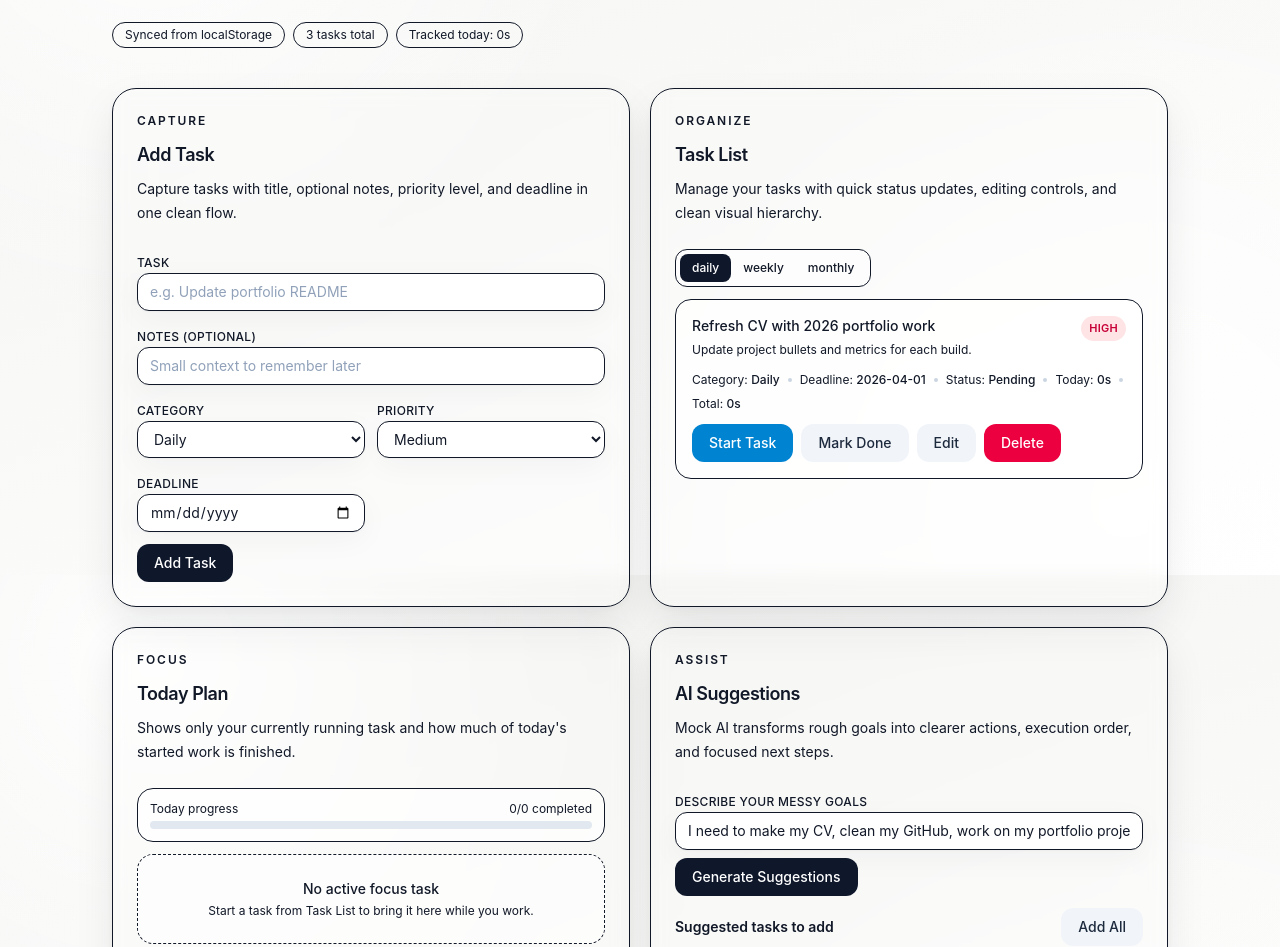
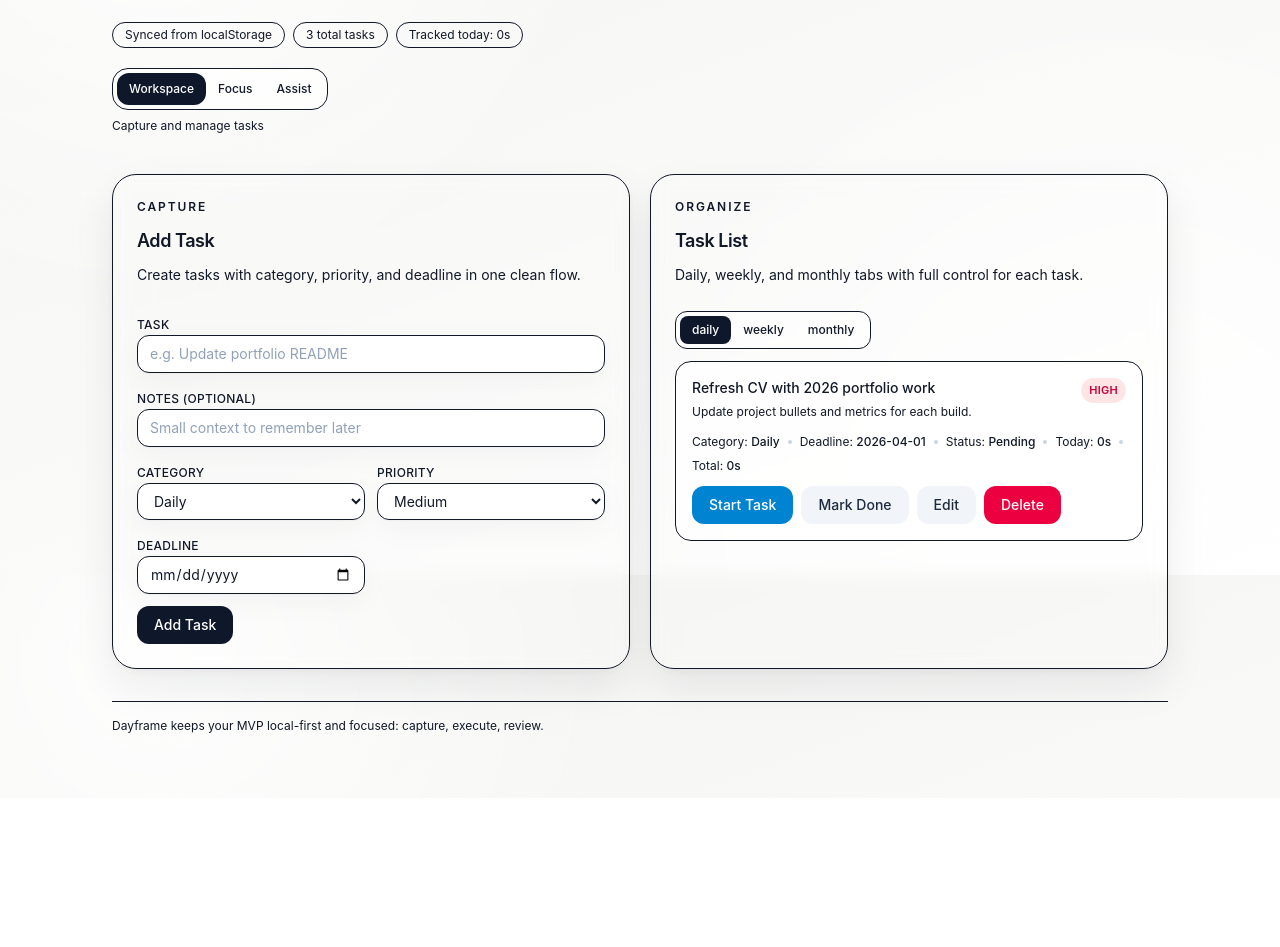
Before and after one commit to StamatiAndrei222/DayFrame, a Next.js app: page / in a window 1280 px wide. Shown: the part 225-1172 px from the top of the page. After the commit the page ends 1023 px from the top, so only its background shows below. Built offline with nearby package versions, Linux system fonts and the light colour scheme.

Commit message:
Restructure app into Workspace/Focus/Assist views with focus-first execution flow

```diff
--- a/app/page.tsx
+++ b/app/page.tsx
@@ -13,14 +13,15 @@ export default function Home() {
     deleteTask,
     updateTask,
     activeTimerTaskId,
+    focusTaskIdsToday,
+    focusTasksToday,
     startTaskTimer,
     pauseTaskTimer,
     getTaskTodaySeconds,
     getTaskTotalSeconds,
     dailyHistory,
-    focusTask,
-    focusTaskTodaySeconds,
     focusProgress,
+    focusSummary,
   } = useTasks();
 
   return (
@@ -33,14 +34,15 @@ export default function Home() {
       onDeleteTask={deleteTask}
       onUpdateTask={updateTask}
       activeTimerTaskId={activeTimerTaskId}
+      focusTaskIdsToday={focusTaskIdsToday}
+      focusTasksToday={focusTasksToday}
       onStartTaskTimer={startTaskTimer}
       onPauseTaskTimer={pauseTaskTimer}
       getTaskTodaySeconds={getTaskTodaySeconds}
       getTaskTotalSeconds={getTaskTotalSeconds}
       dailyHistory={dailyHistory}
-      focusTask={focusTask}
-      focusTaskTodaySeconds={focusTaskTodaySeconds}
       focusProgress={focusProgress}
+      focusSummary={focusSummary}
     />
   );
 }
--- a/components/layout/AppShell.tsx
+++ b/components/layout/AppShell.tsx
@@ -1,14 +1,18 @@
+"use client";
+
+import { useState } from "react";
+
 import { AISuggestionsPanel } from "@/components/ai/AISuggestionsPanel";
 import { SectionCard } from "@/components/dashboard/SectionCard";
-import type { DailyHistory } from "@/hooks/useTasks";
+import type { DailyHistory, FocusProgress, FocusSummary } from "@/hooks/useTasks";
 import { TodayPlan } from "@/components/planner/TodayPlan";
 import { AddTaskForm } from "@/components/tasks/AddTaskForm";
 import { TaskList } from "@/components/tasks/TaskList";
 import { TimeHistoryCalendar } from "@/components/tracking/TimeHistoryCalendar";
 import { formatDuration } from "@/lib/time";
+import { cn } from "@/lib/utils";
 import type { Task } from "@/types/task";
 import type { TaskCadence, TaskPriority } from "@/types/task";
-import type { FocusProgress } from "@/hooks/useTasks";
 
 type AppShellProps = {
   tasks: Task[];
@@ -33,14 +37,15 @@ type AppShellProps = {
     },
   ) => void;
   activeTimerTaskId: string | null;
+  focusTaskIdsToday: string[];
+  focusTasksToday: Task[];
   onStartTaskTimer: (taskId: string) => void;
   onPauseTaskTimer: () => void;
   getTaskTodaySeconds: (taskId: string) => number;
   getTaskTotalSeconds: (taskId: string) => number;
   dailyHistory: DailyHistory[];
-  focusTask: Task | null;
-  focusTaskTodaySeconds: number;
   focusProgress: FocusProgress;
+  focusSummary: FocusSummary;
   stats: {
     total: number;
     completed: number;
@@ -51,6 +56,26 @@ type AppShellProps = {
   };
 };
 
+type AppView = "workspace" | "focus" | "assist";
+
+const viewConfig: { id: AppView; label: string; description: string }[] = [
+  {
+    id: "workspace",
+    label: "Workspace",
+    description: "Capture and manage tasks",
+  },
+  {
+    id: "focus",
+    label: "Focus",
+    description: "Run active tasks and track progress",
+  },
+  {
+    id: "assist",
+    label: "Assist",
+    description: "Turn rough goals into actionable tasks",
+  },
+];
+
 export function AppShell({
   tasks,
   isHydrated,
@@ -60,18 +85,21 @@ export function AppShell({
   onDeleteTask,
   onUpdateTask,
   activeTimerTaskId,
+  focusTaskIdsToday,
+  focusTasksToday,
   onStartTaskTimer,
   onPauseTaskTimer,
   getTaskTodaySeconds,
   getTaskTotalSeconds,
   dailyHistory,
-  focusTask,
-  focusTaskTodaySeconds,
   focusProgress,
+  focusSummary,
 }: AppShellProps) {
+  const [activeView, setActiveView] = useState<AppView>("workspace");
+
   return (
     <div className="relative mx-auto flex w-full max-w-6xl flex-1 flex-col px-5 py-8 sm:px-8 sm:py-12 lg:px-12 lg:py-16">
-      <header className="max-w-3xl space-y-5 opacity-0 animate-[fade-up_520ms_var(--ease-standard)_forwards] motion-reduce:opacity-100 motion-reduce:animate-none">
+      <header className="max-w-4xl space-y-5 opacity-0 animate-[fade-up_520ms_var(--ease-standard)_forwards] motion-reduce:opacity-100 motion-reduce:animate-none">
         <p className="inline-flex items-center rounded-full border border-[--card-border] bg-[--card] px-3 py-1 text-xs font-medium tracking-wide text-[--muted] shadow-[var(--shadow-soft)]">
           Dayframe v1 • Local-first MVP
         </p>
@@ -80,28 +108,53 @@ export function AppShell({
             Plan your day with calm clarity.
           </h1>
           <p className="max-w-2xl text-sm leading-7 text-[--text-secondary] sm:text-base">
-            Dayframe transforms overwhelming goals into prioritized tasks, a focused daily plan,
-            and clear suggestions for what to do next.
+            Dayframe transforms overwhelming goals into prioritized tasks, focused execution, and
+            clear next actions.
           </p>
         </div>
+
         <div className="flex flex-wrap gap-2">
           <p className="rounded-full border border-[--card-border] bg-[--card] px-3 py-1 text-xs text-[--text-secondary]">
             {isHydrated ? "Synced from localStorage" : "Loading local workspace..."}
           </p>
           <p className="rounded-full border border-[--card-border] bg-[--card] px-3 py-1 text-xs text-[--text-secondary]">
-            {stats.total} tasks total
+            {stats.total} total tasks
           </p>
           <p className="rounded-full border border-[--card-border] bg-[--card] px-3 py-1 text-xs text-[--text-secondary]">
             Tracked today: {formatDuration(stats.trackedTodaySeconds)}
           </p>
         </div>
+
+        <div className="space-y-2">
+          <div className="inline-flex w-full rounded-2xl border border-[--card-border] bg-white/70 p-1 sm:w-auto">
+            {viewConfig.map((view) => (
+              <button
+                key={view.id}
+                type="button"
+                onClick={() => setActiveView(view.id)}
+                className={cn(
+                  "flex-1 rounded-xl px-3 py-2 text-xs font-medium transition sm:flex-none",
+                  activeView === view.id
+                    ? "bg-slate-900 text-white"
+                    : "text-[--text-secondary] hover:bg-white",
+                )}
+              >
+                {view.label}
+              </button>
+            ))}
+          </div>
+          <p className="text-xs text-[--text-secondary]">
+            {viewConfig.find((view) => view.id === activeView)?.description}
+          </p>
+        </div>
       </header>
 
+      {activeView === "workspace" ? (
         <main className="mt-10 grid gap-5 md:grid-cols-2">
           <SectionCard
             title="Add Task"
             eyebrow="Capture"
-          description="Capture tasks with title, optional notes, priority level, and deadline in one clean flow."
+            description="Create tasks with category, priority, and deadline in one clean flow."
             className="[--card-delay:90ms]"
           >
             <AddTaskForm onAddTask={onAddTask} />
@@ -110,7 +163,7 @@ export function AppShell({
           <SectionCard
             title="Task List"
             eyebrow="Organize"
-          description="Manage your tasks with quick status updates, editing controls, and clean visual hierarchy."
+            description="Daily, weekly, and monthly tabs with full control for each task."
             className="[--card-delay:150ms]"
           >
             <TaskList
@@ -119,49 +172,65 @@ export function AppShell({
               onDelete={onDeleteTask}
               onUpdate={onUpdateTask}
               activeTimerTaskId={activeTimerTaskId}
+              focusTaskIdsToday={focusTaskIdsToday}
               getTaskTodaySeconds={getTaskTodaySeconds}
               getTaskTotalSeconds={getTaskTotalSeconds}
               onStartTimer={onStartTaskTimer}
               onPauseTimer={onPauseTaskTimer}
             />
           </SectionCard>
+        </main>
+      ) : null}
 
+      {activeView === "focus" ? (
+        <main className="mt-10 grid gap-5 md:grid-cols-2">
           <SectionCard
-          title="Today Plan"
-          eyebrow="Focus"
-          description="Shows only your currently running task and how much of today's started work is finished."
-          className="[--card-delay:210ms]"
+            title="Today Focus"
+            eyebrow="Execute"
+            description="Shows tasks started today. Control timer, edit, finish, and monitor progress."
+            className="md:col-span-2 [--card-delay:90ms]"
           >
             <TodayPlan
-            focusTask={focusTask}
-            focusTaskTodaySeconds={focusTaskTodaySeconds}
+              focusTasksToday={focusTasksToday}
               focusProgress={focusProgress}
-            onPauseTask={onPauseTaskTimer}
-            onCompleteTask={onToggleTaskCompletion}
+              focusSummary={focusSummary}
+              activeTimerTaskId={activeTimerTaskId}
+              onStartTimer={onStartTaskTimer}
+              onPauseTimer={onPauseTaskTimer}
+              onToggleComplete={onToggleTaskCompletion}
+              onDeleteTask={onDeleteTask}
+              onUpdateTask={onUpdateTask}
+              getTaskTodaySeconds={getTaskTodaySeconds}
+              getTaskTotalSeconds={getTaskTotalSeconds}
             />
-        </SectionCard>
-
-        <SectionCard
-          title="AI Suggestions"
-          eyebrow="Assist"
-          description="Mock AI transforms rough goals into clearer actions, execution order, and focused next steps."
-          className="[--card-delay:270ms]"
-        >
-          <AISuggestionsPanel tasks={tasks} onAddTask={onAddTask} />
           </SectionCard>
 
           <SectionCard
             title="Daily History"
             eyebrow="Calendar"
-          description="Visual chart for each day showing task-by-task time and completion."
-          className="md:col-span-2 [--card-delay:330ms]"
+            description="Visual chart by day and by task: tracked time and completion status."
+            className="md:col-span-2 [--card-delay:150ms]"
           >
             <TimeHistoryCalendar history={dailyHistory} />
           </SectionCard>
         </main>
+      ) : null}
+
+      {activeView === "assist" ? (
+        <main className="mt-10 grid gap-5">
+          <SectionCard
+            title="AI Assist"
+            eyebrow="Plan"
+            description="Generate practical suggestions, edit them, and add directly into your workflow."
+            className="[--card-delay:90ms]"
+          >
+            <AISuggestionsPanel tasks={tasks} onAddTask={onAddTask} />
+          </SectionCard>
+        </main>
+      ) : null}
 
       <footer className="mt-8 border-t border-[--card-border] pt-4 text-xs text-[--text-secondary]">
-        Dayframe is local-first for MVP reliability. AI suggestions are deterministic mock logic for portfolio demo.
+        Dayframe keeps your MVP local-first and focused: capture, execute, review.
       </footer>
     </div>
   );
--- a/components/planner/TodayPlan.tsx
+++ b/components/planner/TodayPlan.tsx
@@ -1,37 +1,56 @@
-import { Button } from "@/components/ui/Button";
+import { TaskItem } from "@/components/tasks/TaskItem";
+import type { FocusProgress, FocusSummary } from "@/hooks/useTasks";
 import { formatDuration } from "@/lib/time";
-import { cn } from "@/lib/utils";
-import type { FocusProgress } from "@/hooks/useTasks";
-import type { Task, TaskPriority } from "@/types/task";
+import type { Task, TaskCadence, TaskPriority } from "@/types/task";
 
 type TodayPlanProps = {
-  focusTask: Task | null;
-  focusTaskTodaySeconds: number;
+  focusTasksToday: Task[];
   focusProgress: FocusProgress;
-  onPauseTask: () => void;
-  onCompleteTask: (taskId: string) => void;
-};
-
-const priorityBadgeStyles: Record<TaskPriority, string> = {
-  high: "bg-rose-100 text-rose-700",
-  medium: "bg-amber-100 text-amber-700",
-  low: "bg-slate-100 text-slate-700",
+  focusSummary: FocusSummary;
+  activeTimerTaskId: string | null;
+  onStartTimer: (taskId: string) => void;
+  onPauseTimer: () => void;
+  onToggleComplete: (taskId: string) => void;
+  onDeleteTask: (taskId: string) => void;
+  onUpdateTask: (
+    taskId: string,
+    input: {
+      title?: string;
+      notes?: string;
+      cadence?: TaskCadence;
+      priority?: TaskPriority;
+      deadline?: string;
+    },
+  ) => void;
+  getTaskTodaySeconds: (taskId: string) => number;
+  getTaskTotalSeconds: (taskId: string) => number;
 };
 
 export function TodayPlan({
-  focusTask,
-  focusTaskTodaySeconds,
+  focusTasksToday,
   focusProgress,
-  onPauseTask,
-  onCompleteTask,
+  focusSummary,
+  activeTimerTaskId,
+  onStartTimer,
+  onPauseTimer,
+  onToggleComplete,
+  onDeleteTask,
+  onUpdateTask,
+  getTaskTodaySeconds,
+  getTaskTotalSeconds,
 }: TodayPlanProps) {
   return (
     <div className="space-y-3">
-      <div className="space-y-1 rounded-2xl border border-[--card-border] bg-white/70 px-3 py-3">
-        <div className="flex items-center justify-between text-xs text-[--text-secondary]">
-          <p>Today progress</p>
+      <div className="space-y-2 rounded-2xl border border-[--card-border] bg-white/70 px-3 py-3">
+        <div className="flex flex-wrap items-center justify-between gap-2 text-xs text-[--text-secondary]">
           <p>
-            {focusProgress.completedToday}/{focusProgress.startedToday || 0} completed
+            Progress: {focusProgress.completedToday}/{focusProgress.startedToday || 0} completed
+          </p>
+          <p>
+            Focus time today:{" "}
+            <span className="font-semibold text-[--text-primary]">
+              {formatDuration(focusSummary.totalTrackedSeconds)}
+            </span>
           </p>
         </div>
         <div className="h-2 w-full rounded-full bg-slate-200">
@@ -40,44 +59,36 @@ export function TodayPlan({
             style={{ width: `${focusProgress.percent}%` }}
           />
         </div>
+        <p className="text-[11px] text-[--text-secondary]">
+          Active now:{" "}
+          <span className="font-medium text-[--text-primary]">{focusSummary.activeCount}</span>
+        </p>
       </div>
 
-      {!focusTask ? (
+      {focusTasksToday.length === 0 ? (
         <div className="rounded-2xl border border-dashed border-[--card-border] bg-white/60 px-4 py-6 text-center">
-          <p className="text-sm font-medium text-[--text-primary]">No active focus task</p>
+          <p className="text-sm font-medium text-[--text-primary]">No focus tasks yet</p>
           <p className="mt-1 text-xs text-[--text-secondary]">
-            Start a task from Task List to bring it here while you work.
+            Start a daily task to move it automatically into Focus.
           </p>
         </div>
       ) : (
-        <article className="space-y-2 rounded-2xl border border-[--card-border] bg-white/80 px-3 py-3">
-          <div className="flex items-start justify-between gap-2">
-            <p className="text-sm font-semibold text-[--text-primary]">{focusTask.title}</p>
-            <span
-              className={cn(
-                "rounded-full px-2 py-1 text-[11px] font-semibold uppercase tracking-wide",
-                priorityBadgeStyles[focusTask.priority],
-              )}
-            >
-              {focusTask.priority}
-            </span>
-          </div>
-          <p className="text-xs text-[--text-secondary]">
-            Running now · {formatDuration(focusTaskTodaySeconds)} tracked today
-          </p>
-          <div className="flex flex-wrap gap-2">
-            <Button className="bg-sky-600 hover:bg-sky-500" onClick={onPauseTask} type="button">
-              Pause
-            </Button>
-            <Button
-              className="bg-slate-900"
-              onClick={() => onCompleteTask(focusTask.id)}
-              type="button"
-            >
-              Mark Done
-            </Button>
-          </div>
-        </article>
+        <ul className="space-y-3">
+          {focusTasksToday.map((task) => (
+            <TaskItem
+              key={task.id}
+              task={task}
+              onToggleComplete={onToggleComplete}
+              onDelete={onDeleteTask}
+              onUpdate={onUpdateTask}
+              isTimerRunning={activeTimerTaskId === task.id}
+              trackedTodaySeconds={getTaskTodaySeconds(task.id)}
+              trackedTotalSeconds={getTaskTotalSeconds(task.id)}
+              onStartTimer={onStartTimer}
+              onPauseTimer={onPauseTimer}
+            />
+          ))}
+        </ul>
       )}
     </div>
   );
--- a/hooks/useTasks.ts
+++ b/hooks/useTasks.ts
@@ -40,6 +40,11 @@ export type FocusProgress = {
   percent: number;
 };
 
+export type FocusSummary = {
+  totalTrackedSeconds: number;
+  activeCount: number;
+};
+
 type UseTasksResult = {
   tasks: Task[];
   isHydrated: boolean;
@@ -62,9 +67,10 @@ type UseTasksResult = {
   getTaskTodaySeconds: (taskId: string) => number;
   getTaskTotalSeconds: (taskId: string) => number;
   dailyHistory: DailyHistory[];
-  focusTask: Task | null;
-  focusTaskTodaySeconds: number;
+  focusTasksToday: Task[];
+  focusTaskIdsToday: string[];
   focusProgress: FocusProgress;
+  focusSummary: FocusSummary;
 };
 
 const ONE_DAY_MS = 24 * 60 * 60 * 1000;
@@ -337,19 +343,30 @@ export function useTasks(): UseTasksResult {
     [tasks],
   );
 
-  const focusTask = useMemo(() => {
-    if (!activeTimer) {
-      return null;
-    }
-    return tasks.find((task) => task.id === activeTimer.taskId) ?? null;
-  }, [tasks, activeTimer]);
+  const focusTasksToday = useMemo(() => {
+    return tasks
+      .filter((task) => {
+        if (task.completed) {
+          return false;
+        }
+        const startedToday = task.timeEntries.some((entry) => entry.date === todayKey && entry.seconds > 0);
+        const activeNow = activeTimer?.taskId === task.id;
+        return startedToday || activeNow;
+      })
+      .sort((a, b) => {
+        const aActive = activeTimer?.taskId === a.id ? 1 : 0;
+        const bActive = activeTimer?.taskId === b.id ? 1 : 0;
+        if (aActive !== bActive) {
+          return bActive - aActive;
+        }
+        return a.createdAt.localeCompare(b.createdAt);
+      });
+  }, [tasks, todayKey, activeTimer]);
 
-  const focusTaskTodaySeconds = useMemo(() => {
-    if (!focusTask) {
-      return 0;
-    }
-    return taskTodaySecondsMap.get(focusTask.id) ?? 0;
-  }, [focusTask, taskTodaySecondsMap]);
+  const focusTaskIdsToday = useMemo(
+    () => focusTasksToday.map((task) => task.id),
+    [focusTasksToday],
+  );
 
   const focusProgress = useMemo<FocusProgress>(() => {
     const startedIds = new Set<string>();
@@ -376,6 +393,19 @@ export function useTasks(): UseTasksResult {
       percent,
     };
   }, [tasks, todayKey, activeTimer]);
+
+  const focusSummary = useMemo<FocusSummary>(() => {
+    const totalTrackedSeconds = focusTasksToday.reduce(
+      (sum, task) => sum + (taskTodaySecondsMap.get(task.id) ?? 0),
+      0,
+    );
+    const activeCount = activeTimer ? 1 : 0;
+
+    return {
+      totalTrackedSeconds,
+      activeCount,
+    };
+  }, [focusTasksToday, taskTodaySecondsMap, activeTimer]);
 
   const dailyHistory = useMemo<DailyHistory[]>(() => {
     const allKnownDates = tasks.flatMap((task) => [
@@ -467,8 +497,9 @@ export function useTasks(): UseTasksResult {
     getTaskTodaySeconds,
     getTaskTotalSeconds,
     dailyHistory,
-    focusTask,
-    focusTaskTodaySeconds,
+    focusTasksToday,
+    focusTaskIdsToday,
     focusProgress,
+    focusSummary,
   };
 }
```
Also changed, not shown: components/tasks/TaskList.tsx (+16 -2 lines). Lines whose indentation alone changed are shown as unchanged.
